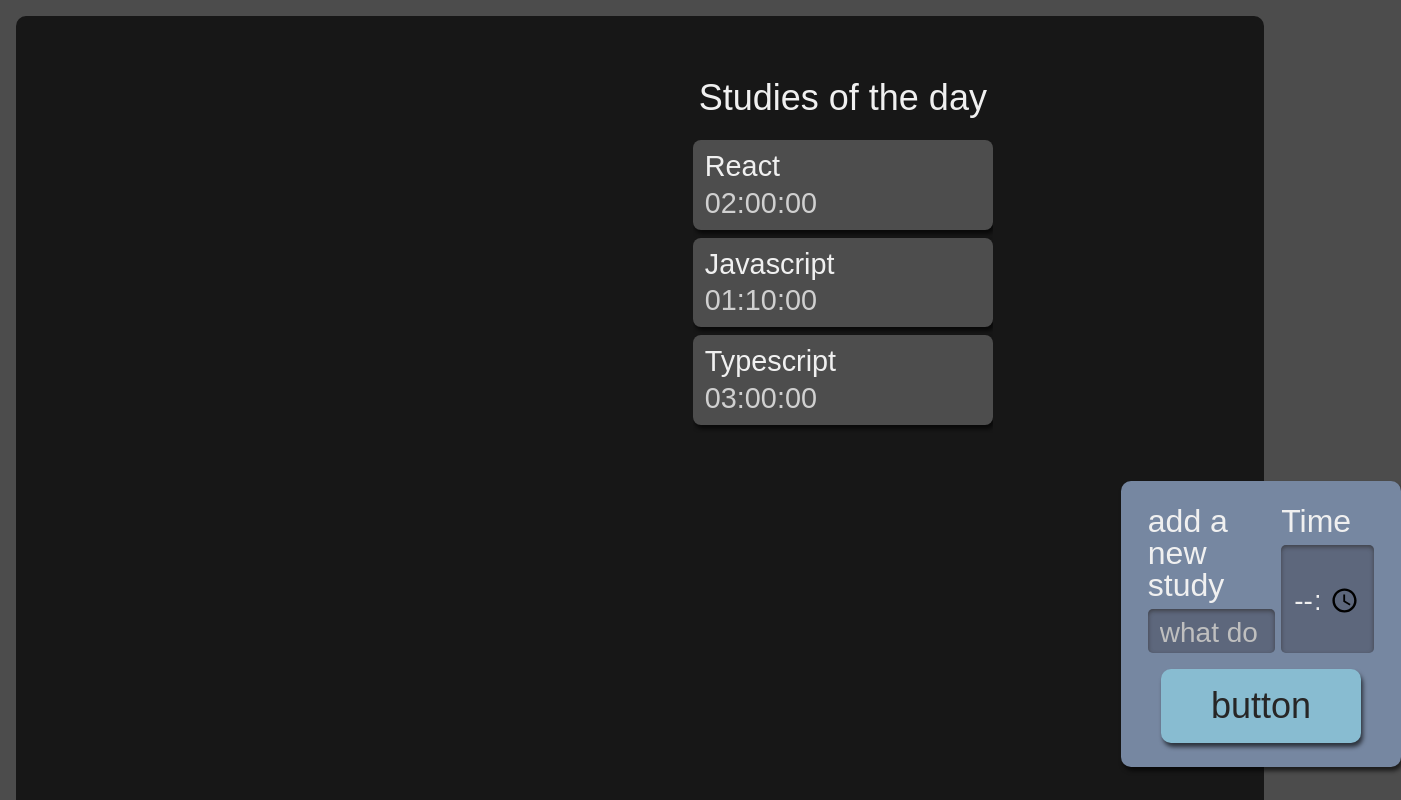
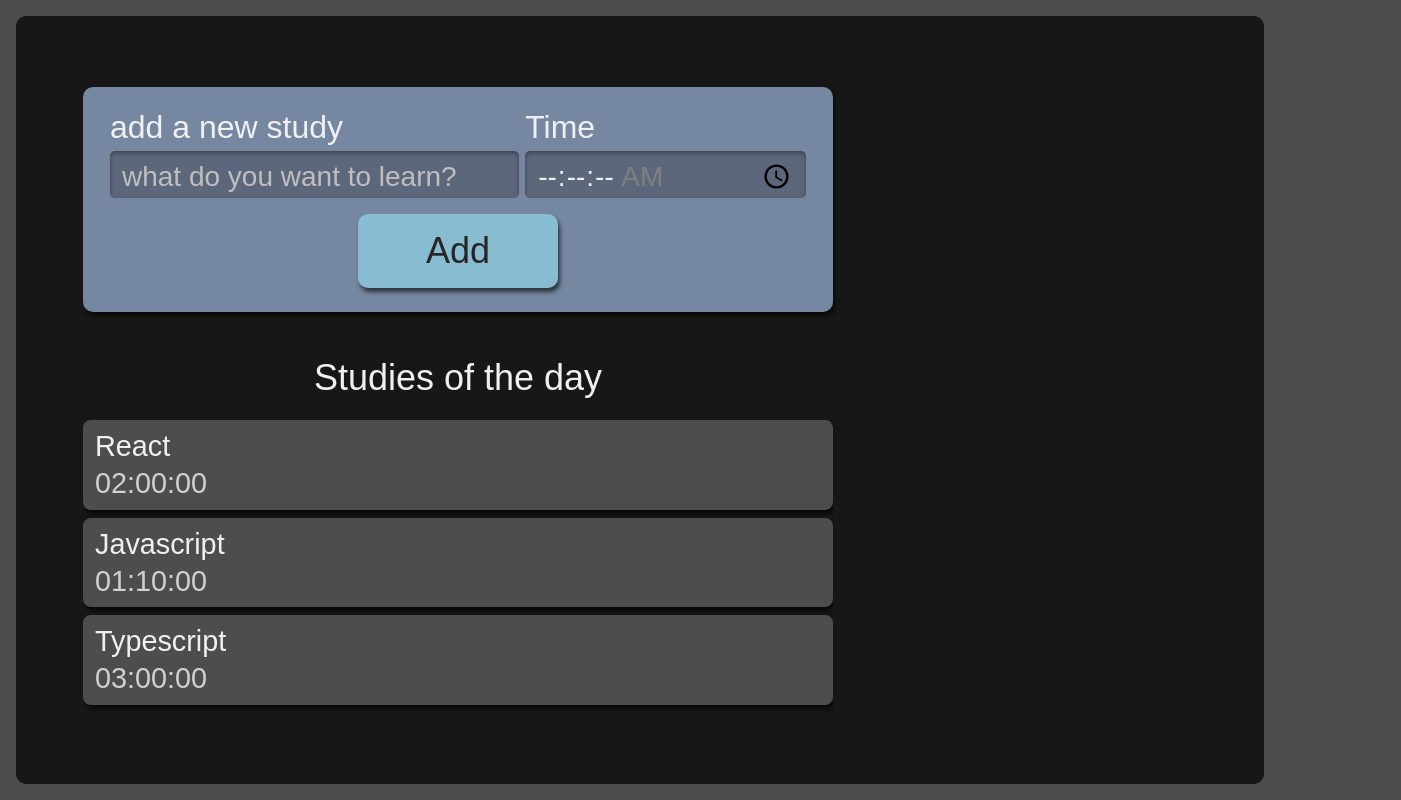
Before and after one commit to antoniobordignon/react-alura-studies, a React (Create React App) app: page / in a window 1280 px wide. Shown: the top 800 px of the page, 1401 px wide, since content can reach past the window. Built offline with nearby package versions, Linux system fonts and the light colour scheme.

Commit message:
added children props

```diff
--- a/src/components/button/index.tsx
+++ b/src/components/button/index.tsx
@@ -1,11 +1,11 @@
 import React from 'react';
 import style from './Button.module.scss';
 
-class Button extends React.Component {
+class Button extends React.Component<any, any> {
     render() {
         return (
             <button className={style.button}>
-                button
+                {this.props.children}
             </button>
         )
     }
--- a/src/components/form/index.tsx
+++ b/src/components/form/index.tsx
@@ -33,7 +33,9 @@
                         required
                     />
                 </div>
-                <Button/>
+                <Button>
+                    Add
+                </Button>
             </form>
         )
     }
--- a/src/pages/App.module.scss
+++ b/src/pages/App.module.scss
@@ -16,8 +16,9 @@
 
     @media screen and (min-width:1280px)  {
       grid-template-areas:
-      "new-task tasks"
-      "stopwatch tasks"
+      "newTask"
+      "stopwatch"
+      "tasks"
       ;
       column-gap: 64px;
       grid-template-rows: min-content min-content;
```
